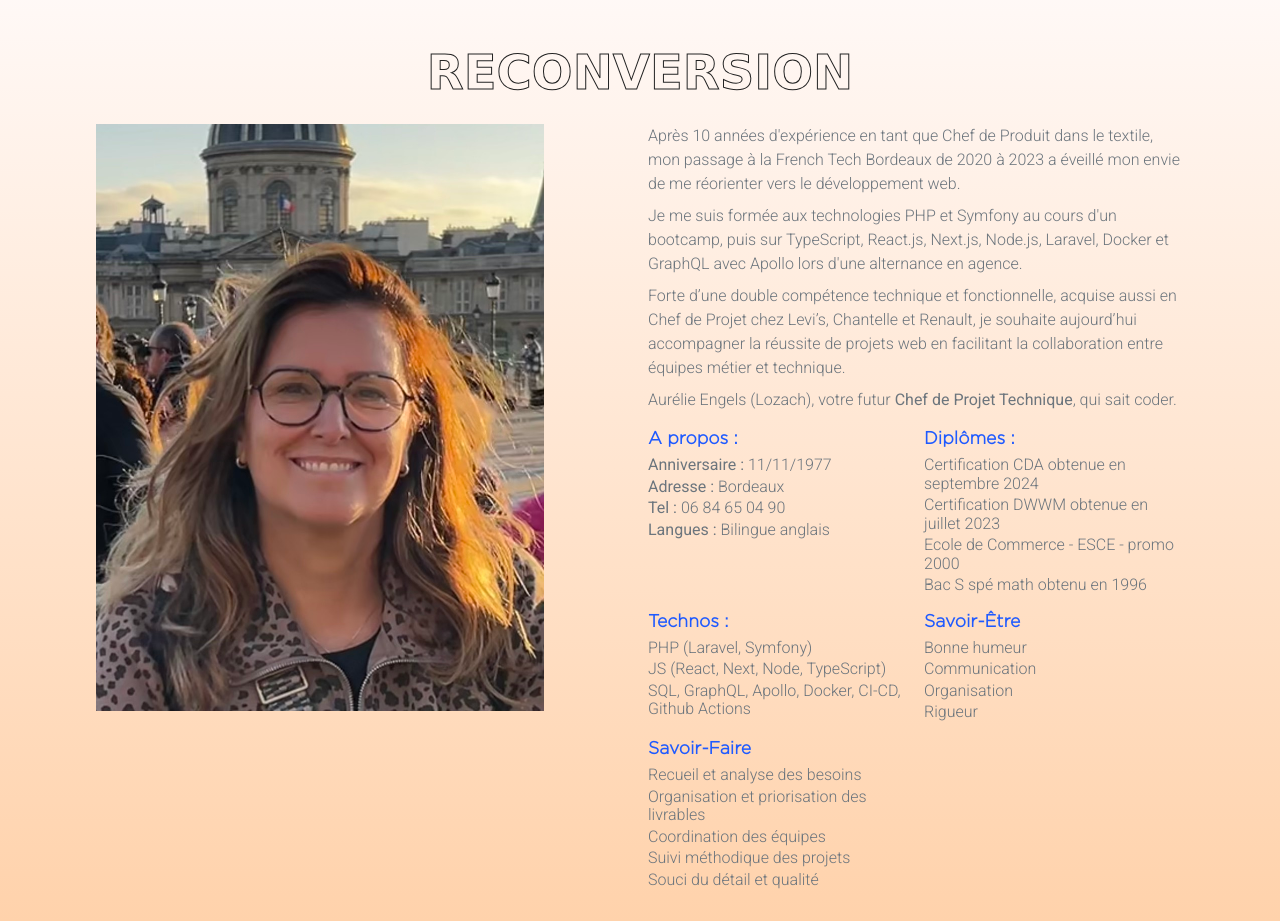
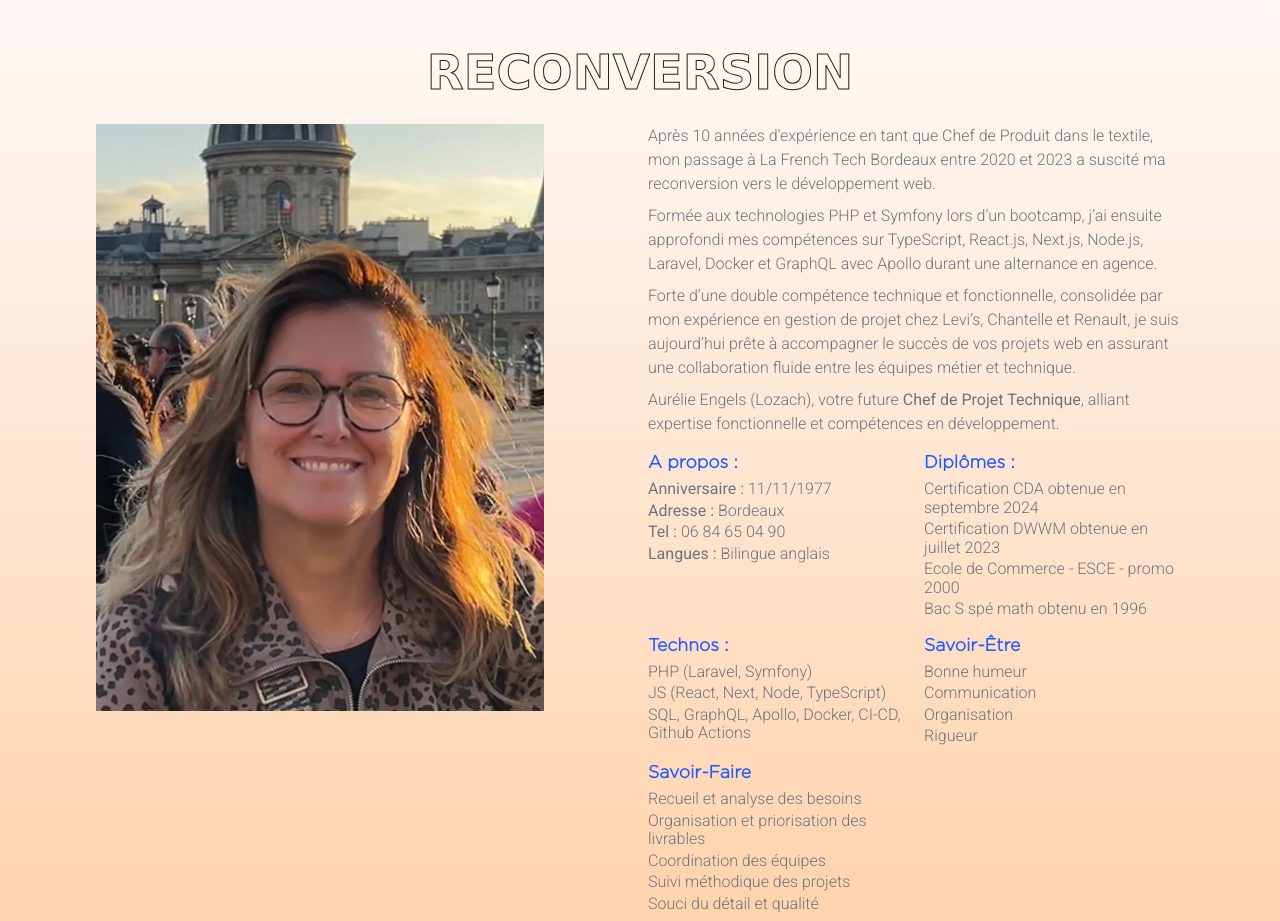
Before and after one commit to caudrel/Portfolio, a Next.js app in the folder frontend/: page / in a window 1280 px wide. Shown: the part 860-1781 px from the top of the page. Built offline with nearby package versions, Linux system fonts and the light colour scheme; no server answers.

Commit message:
change wording prez

```diff
--- a/frontend/src/pages/index.tsx
+++ b/frontend/src/pages/index.tsx
@@ -78,26 +78,27 @@ export default function Home() {
                             <div className='paragraph'>
                                 <p>
                                     {
-                                        "Après 10 années d'expérience en tant que Chef de Produit dans le textile, mon passage à la French Tech Bordeaux de 2020 à 2023 a éveillé mon envie de me réorienter vers le développement web."
+                                        "Après 10 années d'expérience en tant que Chef de Produit dans le textile, mon passage à La French Tech Bordeaux entre 2020 et 2023 a suscité ma reconversion vers le développement web."
                                     }
                                 </p>
 
                                 <p>
                                     {
-                                        "Je me suis formée aux technologies PHP et Symfony au cours d'un bootcamp, puis sur TypeScript, React.js, Next.js, Node.js, Laravel, Docker et GraphQL avec Apollo lors d'une alternance en agence."
+                                        'Formée aux technologies PHP et Symfony lors d’un bootcamp, j’ai ensuite approfondi mes compétences sur TypeScript, React.js, Next.js, Node.js, Laravel, Docker et GraphQL avec Apollo durant une alternance en agence.'
                                     }
                                 </p>
 
                                 <p>
                                     {
-                                        'Forte d’une double compétence technique et fonctionnelle, acquise aussi en Chef de Projet chez Levi’s, Chantelle et Renault, je souhaite aujourd’hui accompagner la réussite de projets web en facilitant la collaboration entre équipes métier et technique.'
+                                        'Forte d’une double compétence technique et fonctionnelle, consolidée par mon expérience en gestion de projet chez Levi’s, Chantelle et Renault, je suis aujourd’hui prête à accompagner le succès de vos projets web en assurant une collaboration fluide entre les équipes métier et technique.'
                                     }
                                 </p>
 
                                 <p>
-                                    Aurélie Engels (Lozach), votre futur{' '}
-                                    <b>Chef de Projet Technique</b>, qui sait
-                                    coder.
+                                    Aurélie Engels (Lozach), votre future{' '}
+                                    <b>Chef de Projet Technique</b>, alliant
+                                    expertise fonctionnelle et compétences en
+                                    développement.
                                 </p>
                             </div>
                             <div className='list'>
--- a/frontend/src/styles/pages/_projectSlug.scss
+++ b/frontend/src/styles/pages/_projectSlug.scss
@@ -33,6 +33,7 @@
         display: flex;
         flex-direction: column;
         gap: 2.5rem;
+        margin-top: 1rem;
 
         @media (min-width: media.$from-medium) {
             margin: 4rem;
```
Also changed, not shown: 1 other file (tests, documents, lock files or other folders).
